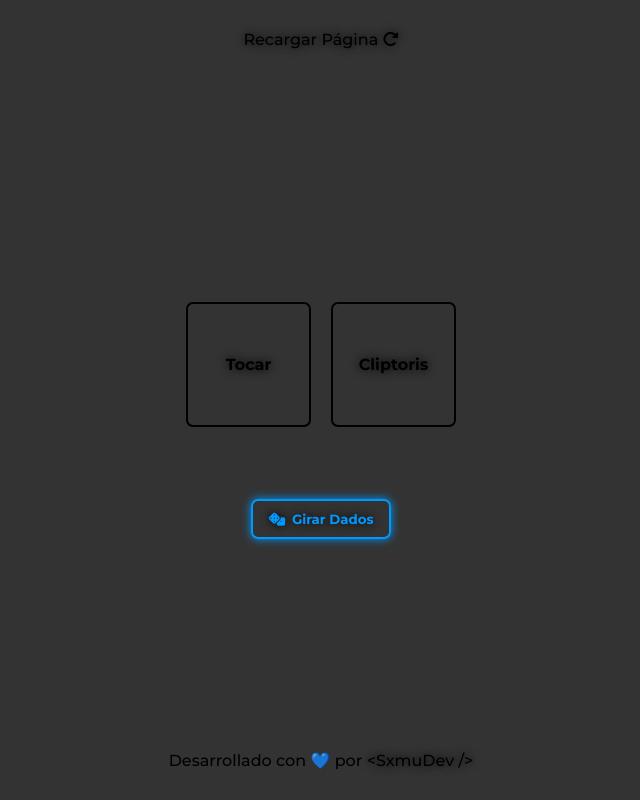
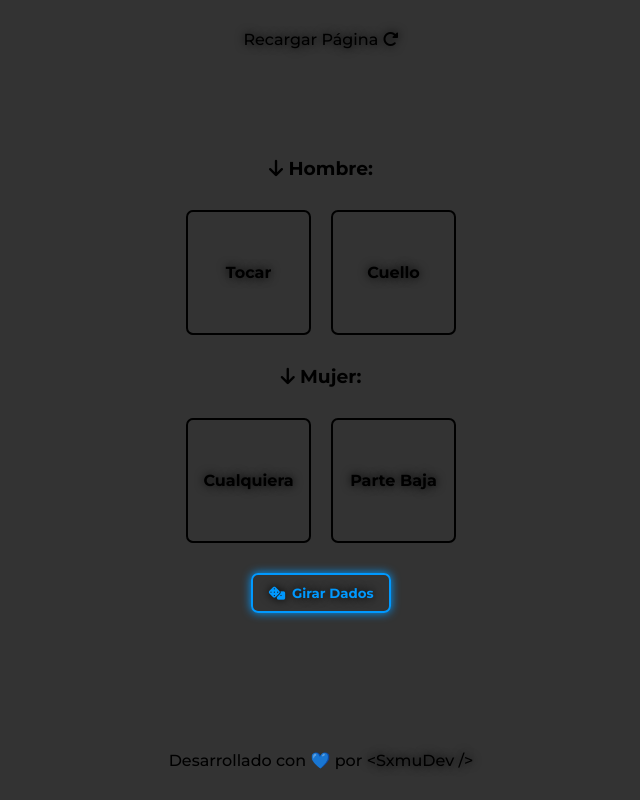
Before and after one commit to SamuelCB13/DadosAleatorios, a plain HTML site: page index.html in a window 1280 px wide. Both pictures are taken after a click on the button "Girar Dados". Shown: the whole page, without its empty margins (319-959 px from the left). Drawn offline with Linux system fonts and the light colour scheme.

Commit message:
Agrego dos dados y cambios valores del array, separo dados para hombre y dados para mujer

```diff
--- a/index.html
+++ b/index.html
@@ -15,12 +15,22 @@
             <a href="">Recargar Página <i class="fa-solid fa-rotate-right"></i></a>
         </nav>
     </header>
+    <h3><i class="fa-solid fa-arrow-down"></i> Hombre:</h3>
     <div class="container">
         <div class="dado" id="die1">
-            <p>Acción 😈</p>
+            <p>Acción</p>
         </div>
         <div class="dado" id="die2">
-            <p>Parte 👤</p>
+            <p>Parte</p>
+        </div>
+    </div>
+    <h3><i class="fa-solid fa-arrow-down"></i> Mujer:</h3>
+    <div class="container">
+        <div class="dado" id="die3">
+            <p>Acción</p>
+        </div>
+        <div class="dado" id="die4">
+            <p>Parte</p>
         </div>
     </div>
     <button onclick="rollDice()"><i class="fa-solid fa-dice"></i>Girar Dados</button>
--- a/script.js
+++ b/script.js
@@ -1,32 +1,50 @@
 var die1 = document.getElementById("die1");
 var die2 = document.getElementById("die2");
+var die3 = document.getElementById("die3");
+var die4 = document.getElementById("die4");
 var previousValues = {
     die1: null,
-    die2: null
+    die2: null,
+    die3: null,
+    die4: null
 };
 
 function rollDice() {
     die1.classList.add("animation", "color-change");
     die2.classList.add("animation", "color-change");
+    die3.classList.add("animation", "color-change");
+    die4.classList.add("animation", "color-change");
 
     die1.classList.add("rotate-animation");
     die2.classList.add("rotate-animation");
+    die3.classList.add("rotate-animation");
+    die4.classList.add("rotate-animation");
 
     setTimeout(function() {
-        var texts1 = ["Tocar", "Besar", "Lamer", "Chupar", "Frotar"];
-        var texts2 = ["Tetas", "Chimbo", "Nalga", "Cliptoris", "Vagina"];
+        var texts1 = ["Tocar", "Besar", "Lamer", "Chupar", "Cualquiera", "Meter"];
+        var texts2 = ["Tetas", "Nalga", "Vagina", "Cuello", "Parte Baja"];
+        var texts3 = ["Tocar", "Besar", "Lamer", "Chupar", "Cualquiera", "Metan"];
+        var texts4 = ["Chimbo", "Pene", "Pito", "Cuello", "Parte Baja"];
 
         var index1 = getRandomIndex(texts1, previousValues.die1);
         var index2 = getRandomIndex(texts2, previousValues.die2);
+        var index3 = getRandomIndex(texts3, previousValues.die3);
+        var index4 = getRandomIndex(texts4, previousValues.die4);
 
         die1.innerText = texts1[index1];
         die2.innerText = texts2[index2];
+        die3.innerText = texts3[index3];
+        die4.innerText = texts4[index4];
 
         previousValues.die1 = index1;
         previousValues.die2 = index2;
+        previousValues.die3 = index3;
+        previousValues.die4 = index4;
 
         die1.classList.remove("animation", "rotate-animation", "color-change");
         die2.classList.remove("animation", "rotate-animation", "color-change");
+        die3.classList.remove("animation", "rotate-animation", "color-change");
+        die4.classList.remove("animation", "rotate-animation", "color-change");
     }, 500);
 }
 
--- a/styles.css
+++ b/styles.css
@@ -48,7 +48,6 @@ nav a:focus {
     align-items: center;
     justify-content: center;
     margin: 30px;
-    height: 100vh;
 }
 
 .dado {
```
